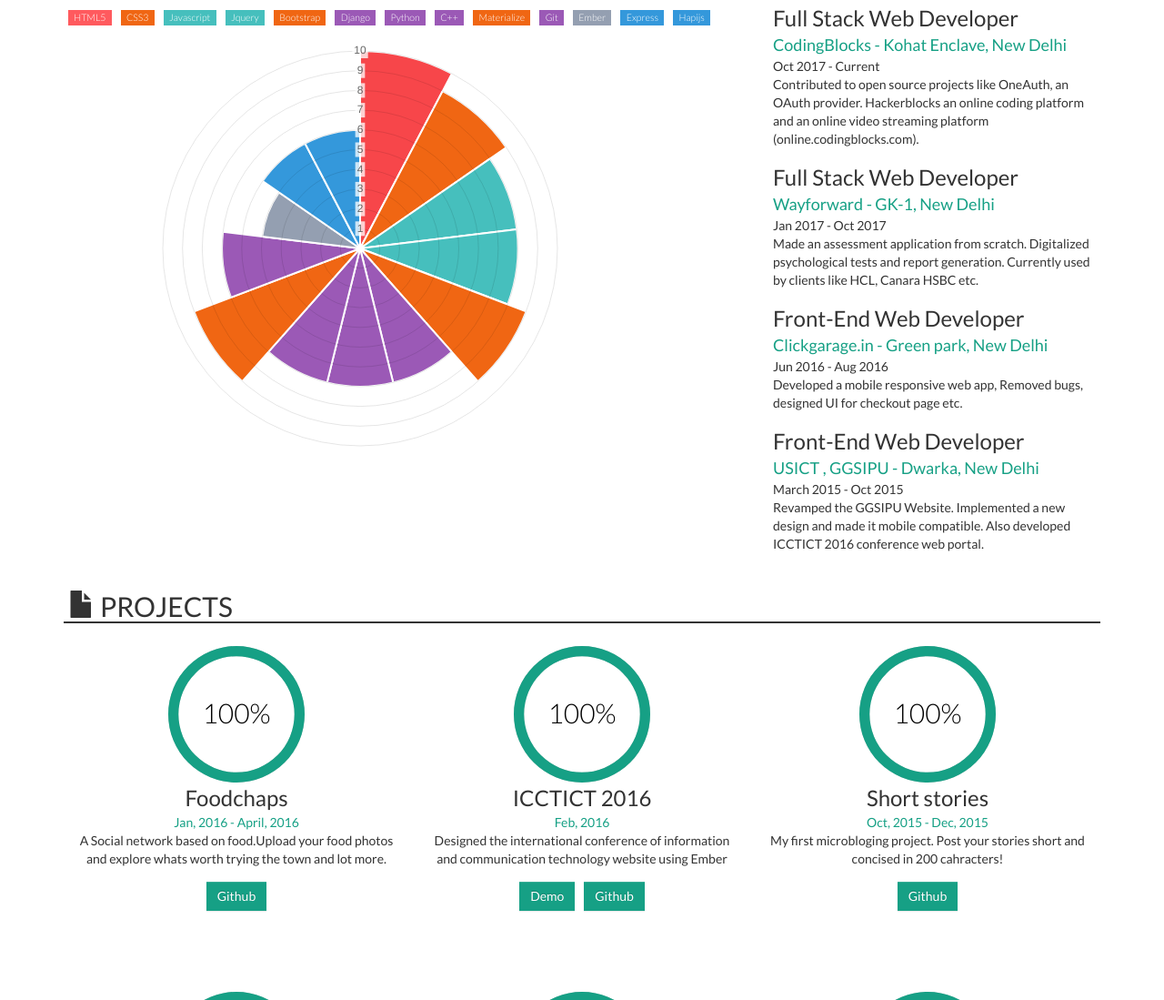
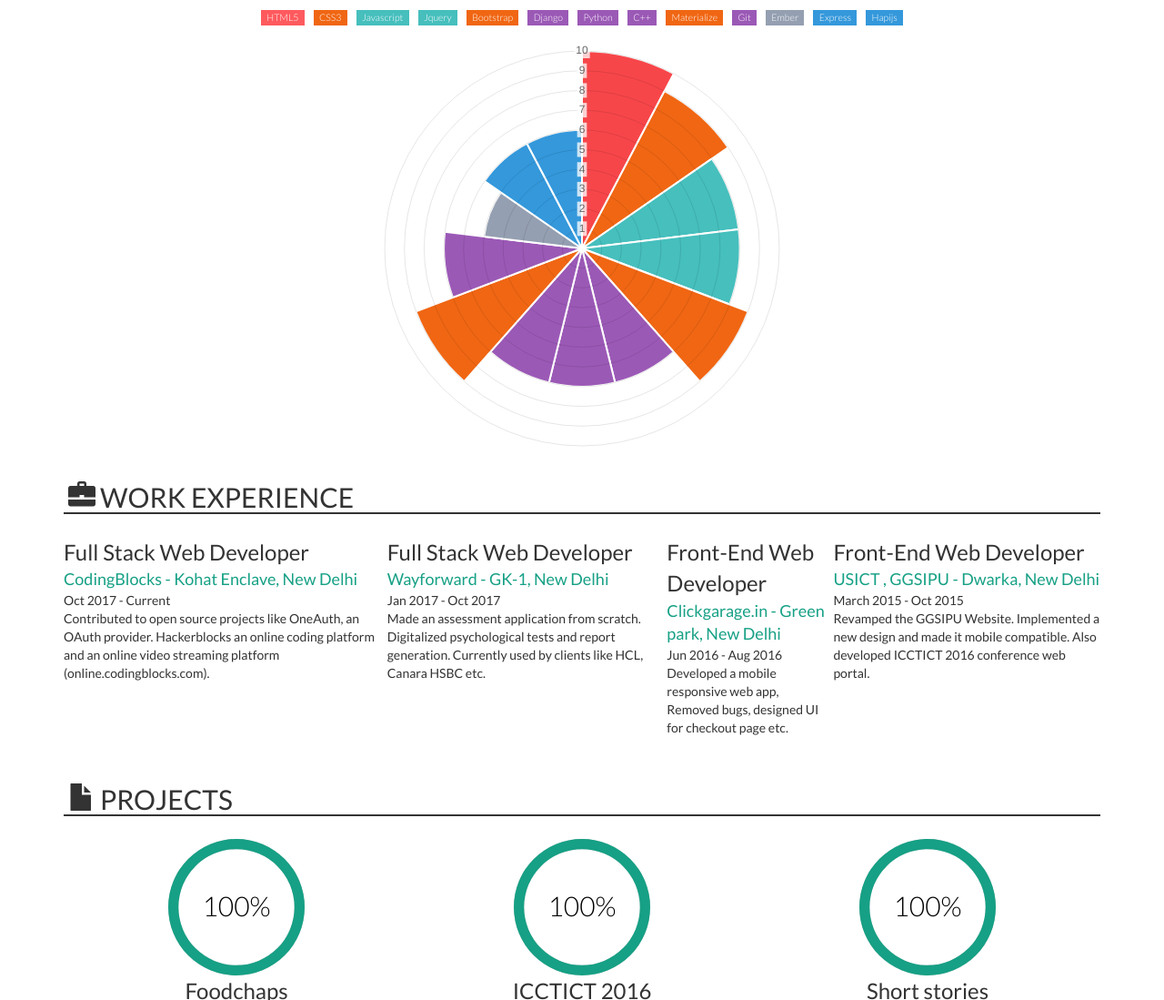
Before and after one commit to himankbhalla/himankbhalla.github.io, a plain HTML site: page index.html in a window 1280 px wide. Shown: the part 310-1409 px from the top of the page at 91% size. Drawn offline with Linux system fonts and the light colour scheme; some packages are replaced by stand-ins of ours; a web font is replaced by a local one.

Commit message:
changed structure of dial and work x

```diff
--- a/index.html
+++ b/index.html
@@ -44,7 +44,7 @@
       </div><!---end 1st row-->
 
       <div class="row">
-        <div class="col-md-7">
+        <div class="col-md-12">
           <!--Skills Info: list of skills and skills chart-->
           <h2 class="text-left"><span class="glyphicon glyphicon-wrench"></span>SKILLS</h2>
           <!--List of Skills-->
@@ -56,13 +56,18 @@
           </div>
 
         </div>
-        <div class="col-md-4  col-md-offset-1">
+      </div>
+        <div class="row">
+        <div class="col-md-12">
           <!--Work Experience Info: list of work experiences-->
-          <div id="workExperience">
+          <div id="workExperiencewrapper">
             <h2><span class="glyphicon glyphicon-briefcase"></span>WORK EXPERIENCE</h2>
+            <div id="workExperience">
+            </div>
           </div>
         </div>
-      </div><!-- end 2nd row -->
+      </div>
+
 
       <div class="row">
         <div class="col-md-12">
--- a/js/resumeBuilder.js
+++ b/js/resumeBuilder.js
@@ -45,6 +45,7 @@ work.display = function(){
 								.append(HTMLworkDates.replace("%data%", work.jobs[job]["dates"]))
 								.append(HTMLworkDescription.replace("%data%", work.jobs[job]["description"]));
 	}
+$('#workExperience').css('display','flex');
 
 }
 // Projects JSON
```
